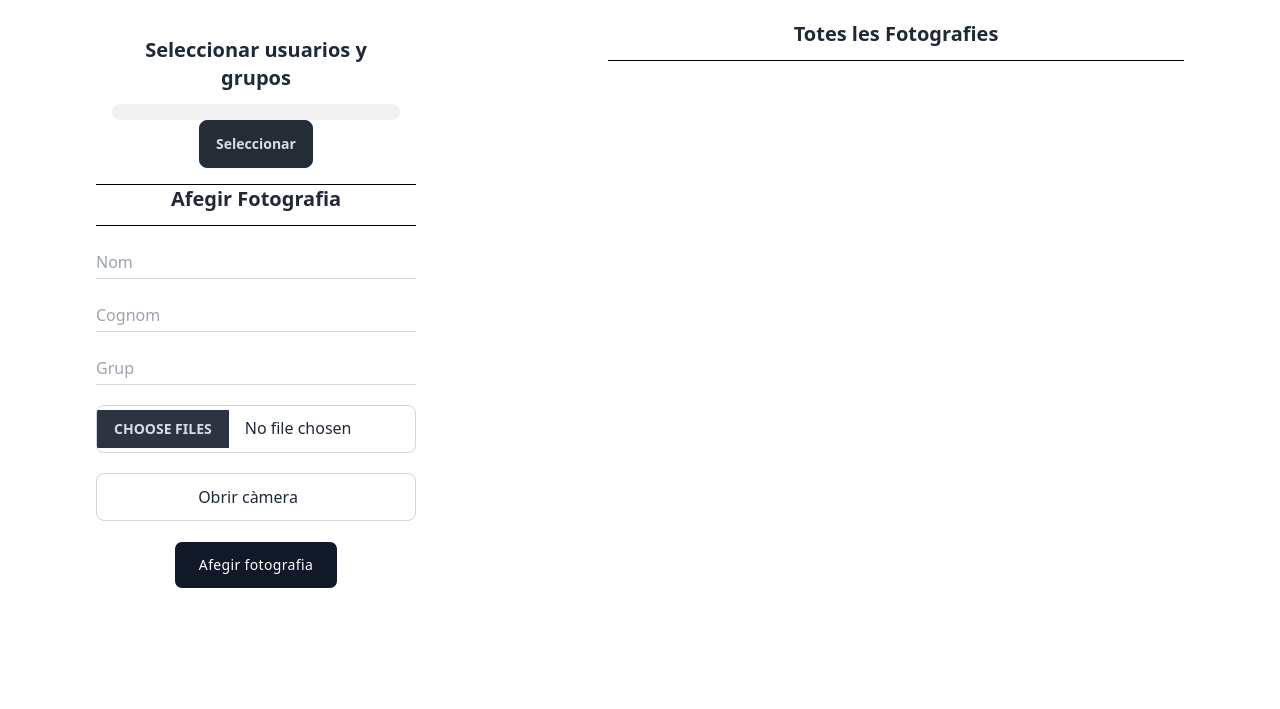
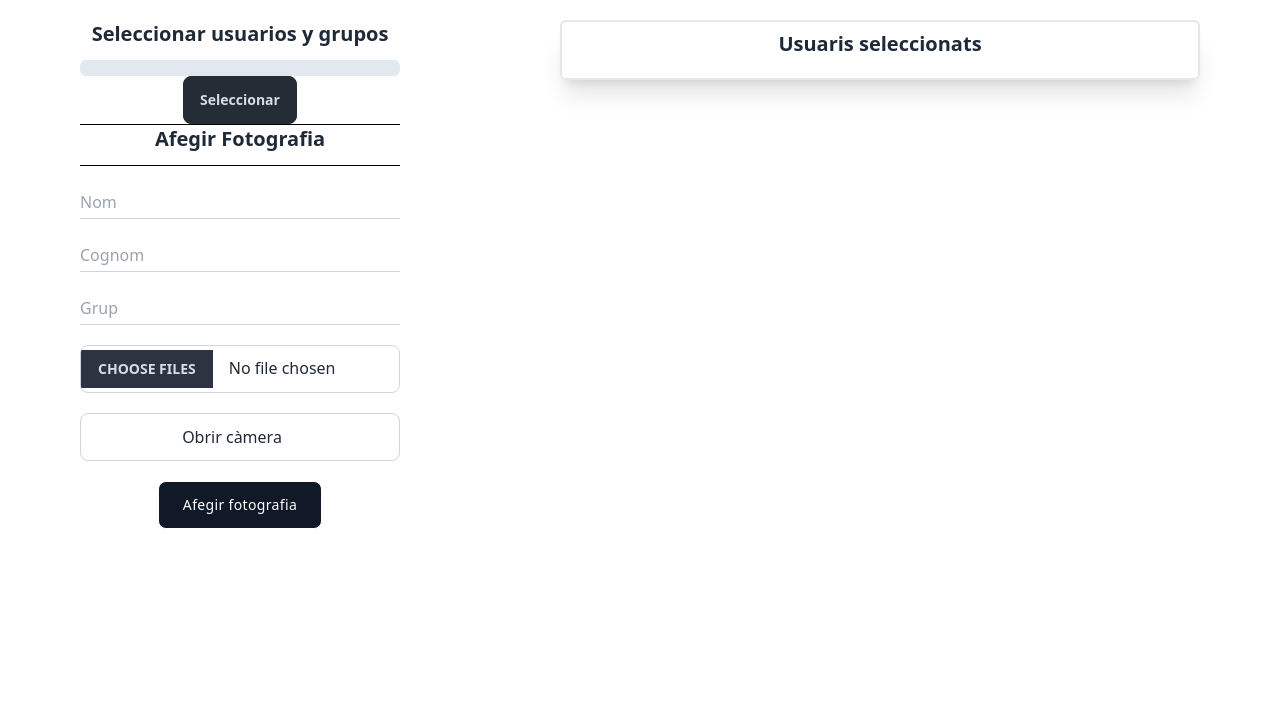
Before and after one commit to RomanMysyura/Orlify, a PHP site: page /App/Views/editarOrles.php in a window 1280 px wide. Shown: the part 160-869 px from the top of the page. Run offline with PHP 8.4, Linux system fonts and the light colour scheme; the template is opened without the code that fills it, so the values that code supplies are empty.

Commit message:
Design of editar-orles updated

```diff
--- a/App/Views/editarOrles.php
+++ b/App/Views/editarOrles.php
@@ -13,11 +13,11 @@
 
     <div class="flex text-center">
 
-        <div class="w-full max-w-xs  m-auto mt-5">
+        <div class="w-full max-w-xs md:w-1/3 m-auto mt-5">
 
 
 
-            <div class="border-b border-black p-4">
+            <div class="border-b border-black  w-full">
                 <h1 class="font-bold text-xl mb-3">Seleccionar usuarios y grupos</h1>
 
                 <form action="/add_users_to_orla" method="post">
@@ -25,11 +25,11 @@
                     <input type="hidden" name="orla_id" value="<?= $orla_id ?>">
 
                     <?php
-    echo '<ul class="menu bg-base-200 w-full rounded-box ">';
+    echo '<ul class="menu bg-slate-200 w-full rounded-md ">';
     foreach ($groups as $group) {
         echo '<li>';
         echo '<details>';
-        echo '<summary>' . $group['id'] . " - " . $group['name'] . '</summary>';
+        echo '<summary>'. $group['name'] . '</summary>';
         echo '<ul>';
 
         if (isset($usersInGroups[$group['id']])) {
@@ -108,17 +108,17 @@
             </form>
         </div>
 
-        <div class="w-full max-w-xl  m-auto mt-5">
-            <div class="border-b border-black">
-                <h1 class="font-bold text-xl mb-3">Totes les Fotografies</h1>
+        <div class="w-full w-1/2 m-auto mt-5  rounded-md border-2 border-inherit p-2 shadow-xl">
+            <div class="">
+                <h1 class="font-bold text-xl mb-3">Usuaris seleccionats</h1>
             </div>
-            <div class="flex flex-wrap mt-2">
+            <div class="flex flex-wrap mt-2 ">
                 <?php foreach ($photos as $photo) : ?>
                 <div
-                    class="photo-container relative overflow-hidden transform transition-transform duration-300 hover:scale-110">
-                    <img src="<?= $photo['url'] ?>" alt="<?= $photo['name'] ?>" class="w-32 h-40 m-2">
-                    <p><?= $photo['name'] ?> </p>
-                    <button class="m-2 btn btn-xs btn-outline btn-error">Eliminar</button>
+                    class="photo-container relative overflow-hidden transform transition-transform duration-300 hover:scale-110 mb-5  rounded-md ml-auto mr-auto">
+                    <img src="<?= $photo['url'] ?>" alt="<?= $photo['name'] ?>" class="w-36 h-44 m-1 rounded-md ">
+                    <p class="font-bold"><?= $photo['name'] ?> </p>
+
                 </div>
                 <?php endforeach; ?>
             </div>
--- a/public/main.css
+++ b/public/main.css
@@ -2504,6 +2545,18 @@ html {
 }
 .w-full {
   width: 100%;
+}
+.w-2\/3 {
+  width: 66.666667%;
+}
+.w-3\/5 {
+  width: 60%;
+}
+.w-1\/2 {
+  width: 50%;
+}
+.w-36 {
+  width: 9rem;
 }
 .max-w-7xl {
   max-width: 80rem;
@@ -2656,6 +2712,9 @@ html {
   --tw-border-opacity: 1;
   border-color: rgb(226 232 240 / var(--tw-border-opacity));
 }
+.border-inherit {
+  border-color: inherit;
+}
 .border-b-black {
   --tw-border-opacity: 1;
   border-bottom-color: rgb(0 0 0 / var(--tw-border-opacity));
@@ -2730,6 +2789,26 @@ html {
   --tw-bg-opacity: 1;
   background-color: rgb(255 255 255 / var(--tw-bg-opacity));
 }
+.bg-gray-300 {
+  --tw-bg-opacity: 1;
+  background-color: rgb(209 213 219 / var(--tw-bg-opacity));
+}
+.bg-slate-600 {
+  --tw-bg-opacity: 1;
+  background-color: rgb(71 85 105 / var(--tw-bg-opacity));
+}
+.bg-slate-200 {
+  --tw-bg-opacity: 1;
+  background-color: rgb(226 232 240 / var(--tw-bg-opacity));
+}
+.bg-slate-50 {
+  --tw-bg-opacity: 1;
+  background-color: rgb(248 250 252 / var(--tw-bg-opacity));
+}
+.bg-base-300 {
+  --tw-bg-opacity: 1;
+  background-color: var(--fallback-b3,oklch(var(--b3)/var(--tw-bg-opacity)));
+}
 .bg-gradient-to-r {
   background-image: linear-gradient(to right, var(--tw-gradient-stops));
 }
@@ -2939,6 +3024,16 @@ html {
 .shadow-xl {
   --tw-shadow: 0 20px 25px -5px rgb(0 0 0 / 0.1), 0 8px 10px -6px rgb(0 0 0 / 0.1);
   --tw-shadow-colored: 0 20px 25px -5px var(--tw-shadow-color), 0 8px 10px -6px var(--tw-shadow-color);
+  box-shadow: var(--tw-ring-offset-shadow, 0 0 #0000), var(--tw-ring-shadow, 0 0 #0000), var(--tw-shadow);
+}
+.shadow-2xl {
+  --tw-shadow: 0 25px 50px -12px rgb(0 0 0 / 0.25);
+  --tw-shadow-colored: 0 25px 50px -12px var(--tw-shadow-color);
+  box-shadow: var(--tw-ring-offset-shadow, 0 0 #0000), var(--tw-ring-shadow, 0 0 #0000), var(--tw-shadow);
+}
+.shadow-lg {
+  --tw-shadow: 0 10px 15px -3px rgb(0 0 0 / 0.1), 0 4px 6px -4px rgb(0 0 0 / 0.1);
+  --tw-shadow-colored: 0 10px 15px -3px var(--tw-shadow-color), 0 4px 6px -4px var(--tw-shadow-color);
   box-shadow: var(--tw-ring-offset-shadow, 0 0 #0000), var(--tw-ring-shadow, 0 0 #0000), var(--tw-shadow);
 }
 .outline-none {
@@ -3247,6 +3342,14 @@ html {
     display: flex;
   }
 
+  .md\:w-1\/3 {
+    width: 33.333333%;
+  }
+
+  .md\:w-2\/3 {
+    width: 66.666667%;
+  }
+
   .md\:p-8 {
     padding: 2rem;
   }
```
Also changed, not shown: other parts of public/main.css (+50 -0 lines), App/Controllers/OrlesControllers.php (+19 -0 lines).
